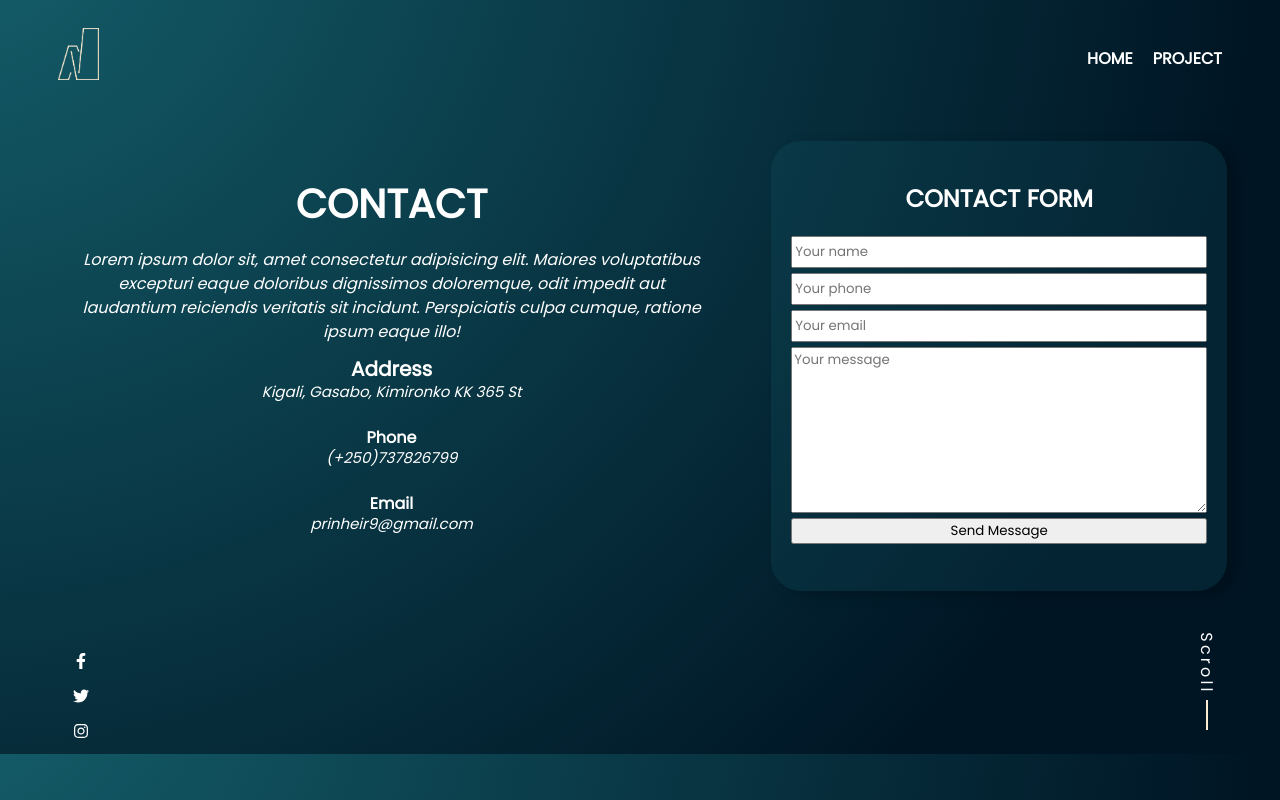
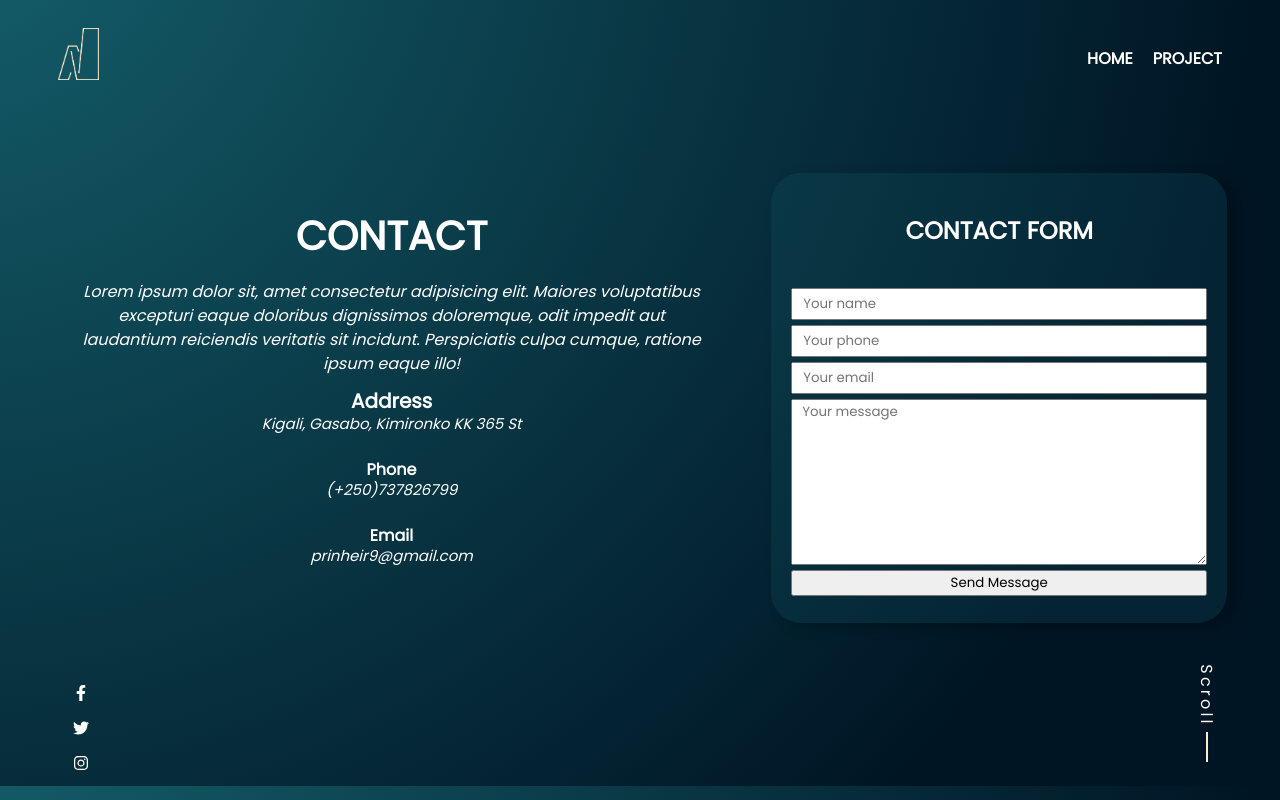
Before and after one commit to sarazaToussaint/Nassaty, a React (Create React App) app: page /Contact in a window 1280 px wide. Built offline with nearby package versions, Linux system fonts and the light colour scheme.

Commit message:
Make some changes to the contact page

```diff
--- a/src/component/Contact.module.css
+++ b/src/component/Contact.module.css
@@ -1,7 +1,7 @@
 .contactContainer {
   display: flex;
   gap: 1rem;
-  padding-top: 2rem;
+  padding-top: 4rem;
 }
 
 .contactText {
@@ -12,7 +12,6 @@
 }
 
 .contactForm {
-  /* width: 576px; */
   width: 30rem;
   height: 450px;
   text-align: center;
@@ -24,6 +23,10 @@
   margin-left: 30px;
 }
 
+.contactForm h2 {
+  margin-bottom: 2.5rem;
+}
+
 form {
   display: flex;
   flex-direction: column;
@@ -33,6 +36,11 @@ form {
 
 input {
   height: 2rem;
+  padding-left: 10px;
+}
+
+textarea {
+  padding-left: 10px;
 }
 
 .paragrap {
```
